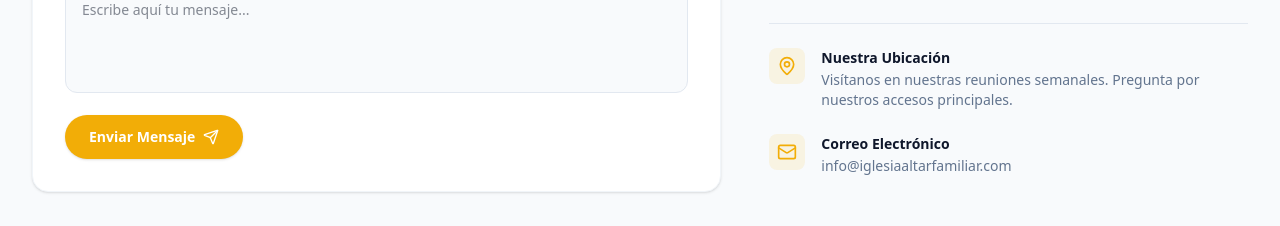
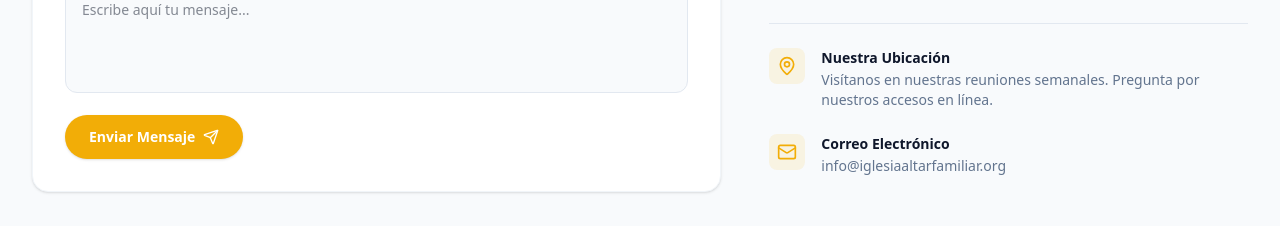
Before and after one commit to cgdiazv/iglesia-altar-familiar, a Next.js app: page / in a window 1280 px wide. Shown: the part 2810-3036 px from the top of the page. Built offline with nearby package versions, Linux system fonts and the light colour scheme.

Commit message:
Update email address

```diff
--- a/components/ContactSection.tsx
+++ b/components/ContactSection.tsx
@@ -156,7 +156,7 @@ export default function ContactSection() {
                 </div>
                 <div>
                   <h4 className="text-sm font-bold text-slate-900">Nuestra Ubicación</h4>
-                  <p className="text-sm text-slate-500 mt-0.5">Visítanos en nuestras reuniones semanales. Pregunta por nuestros accesos principales.</p>
+                  <p className="text-sm text-slate-500 mt-0.5">Visítanos en nuestras reuniones semanales. Pregunta por nuestros accesos en línea.</p>
                 </div>
               </div>
 
@@ -166,7 +166,7 @@ export default function ContactSection() {
                 </div>
                 <div>
                   <h4 className="text-sm font-bold text-slate-900">Correo Electrónico</h4>
-                  <p className="text-sm text-slate-500 mt-0.5">info@iglesiaaltarfamiliar.com</p>
+                  <p className="text-sm text-slate-500 mt-0.5">info@iglesiaaltarfamiliar.org</p>
                 </div>
               </div>
             </div>
```
